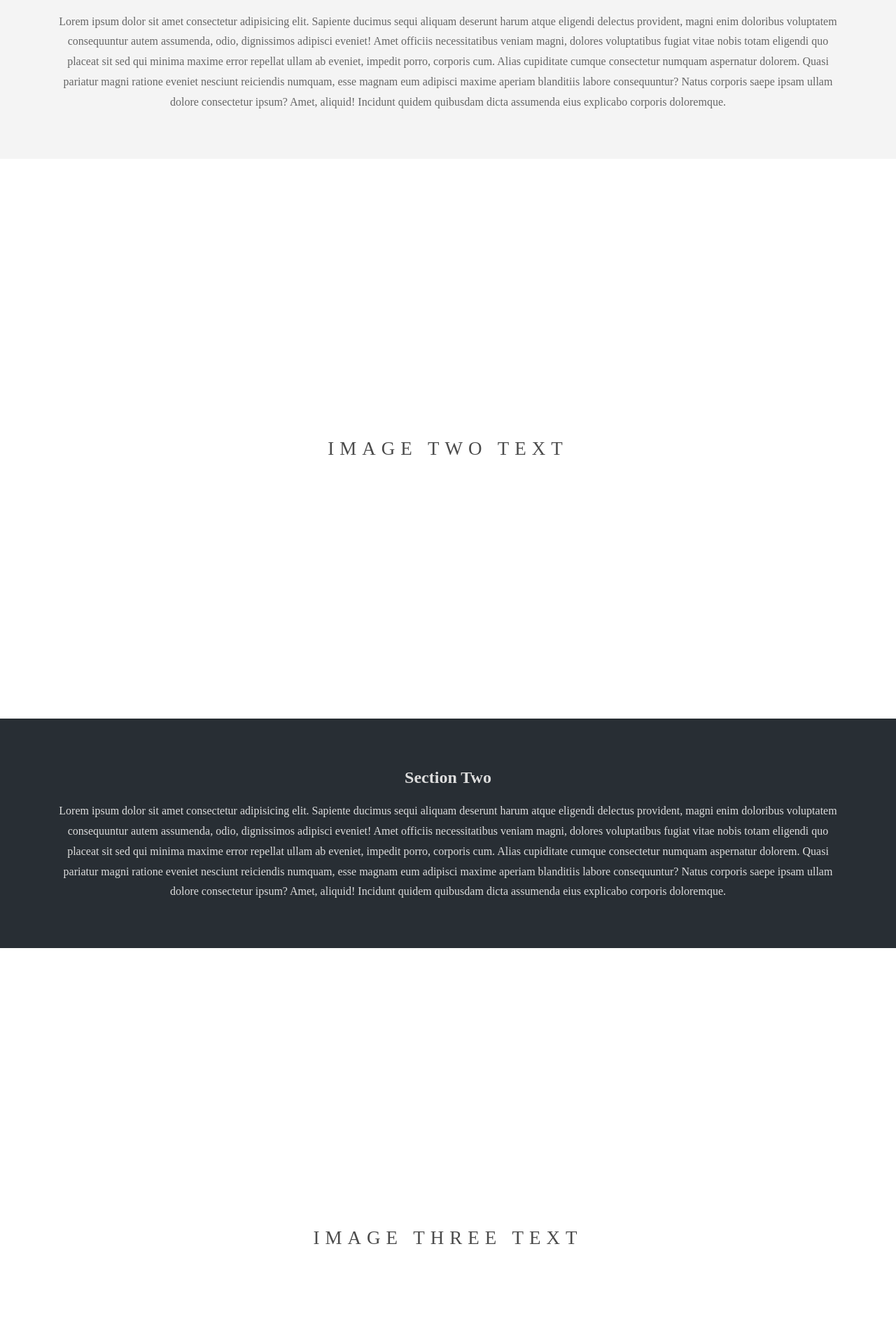
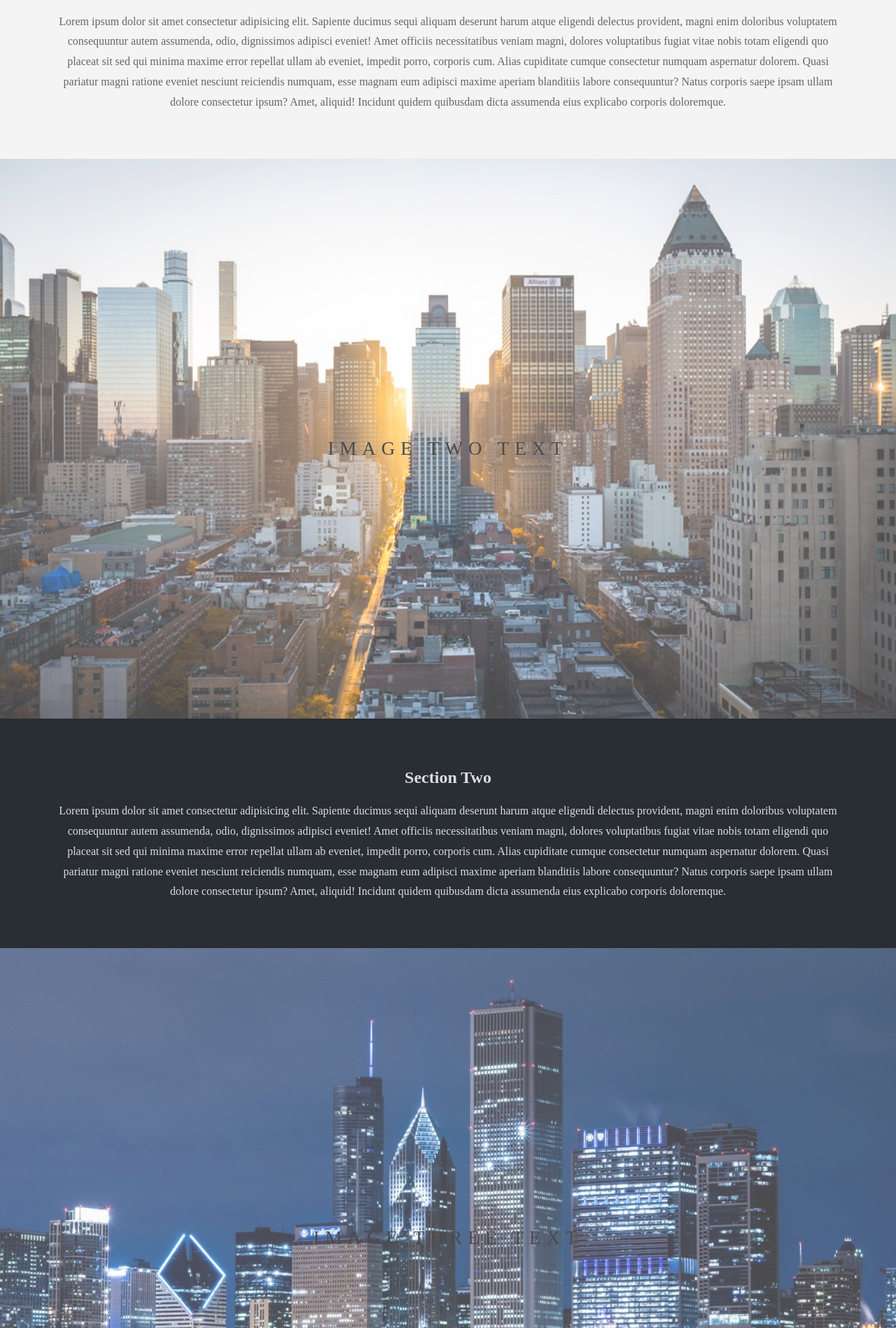
Before and after one commit to davious-cpu/website-testing, a plain HTML site: page index.html in a window 1280 px wide. Shown: the part 902-2800 px from the top of the page at 70% size. Drawn offline with Linux system fonts and the light colour scheme.

Commit message:
Update style.css

```diff
--- a/style.css
+++ b/style.css
@@ -8,17 +8,17 @@ body, html{
 }
 
 .pimg1{
-    background-image: url('../one1/img/city1.jpg');
+    background-image: url('img/city1.jpg');
     min-height: 100%;
 }
 
 .pimg2{
-    background-image: url('../one1/img/city2.jpg');
+    background-image: url('img/city2.jpg');
     min-height: 100%;
 }
 
 .pimg3{
-    background-image: url('../one1/img/city3.jpg');
+    background-image: url('img/city3.jpg');
     min-height: 100%;
 }
 
```
